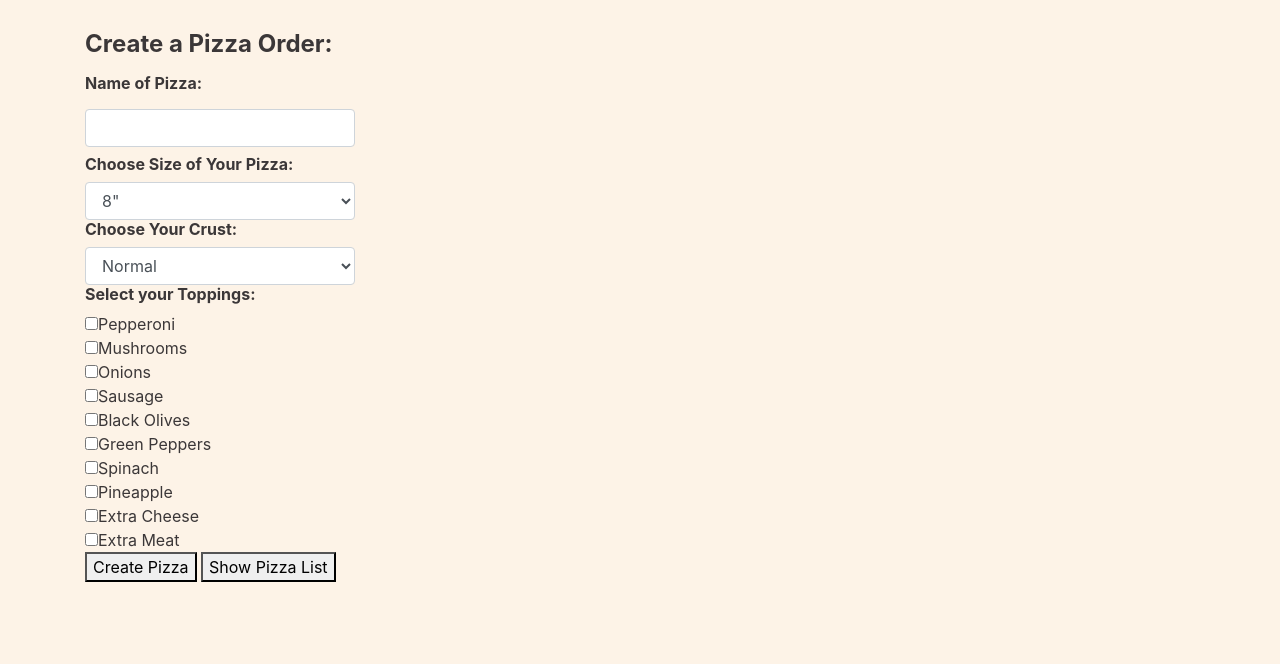
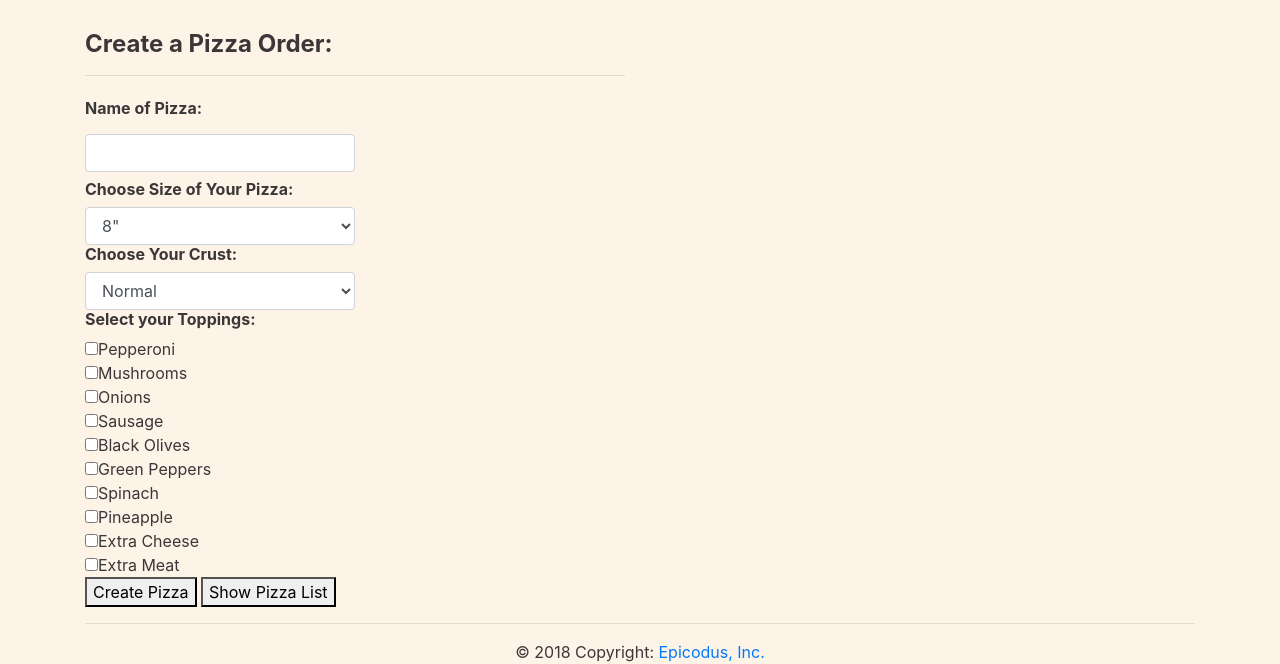
Before and after one commit to neumanna94/pizza, a plain HTML site: page index.html in a window 1280 px wide. Shown: the part 215-879 px from the top of the page. Before the commit the page ends 800 px from the top, so only its background shows below. Drawn offline with Linux system fonts and the light colour scheme.

Commit message:
Add footer and breaklines. Empty readme

```diff
--- a/css/styles.css
+++ b/css/styles.css
@@ -21,3 +21,6 @@ font-size: 400%;
 #results {
   display: none;
 }
+.footer {
+  text-align: center;
+}
--- a/index.html
+++ b/index.html
@@ -11,13 +11,12 @@
     <div class="container">
       <div class="jumbotron">
         <h2> Order a Pizza </h2>
-
       </div>
       <div class="row">
         <!---Create a Pizza Order Form col-md-6 ---->
         <div class="col-md-6">
           <form id ="pizzaForm">
-            <h4><strong>Create a Pizza Order:</strong><h4>
+            <h4><strong>Create a Pizza Order:</strong><h4><hr></hr>
             <label for="name"><h6><strong>Name of Pizza:</strong></h6></label>
             <input id="name" class="form-control" type="text">
             <h6><strong>Choose Size of Your Pizza:</strong></h6>
@@ -56,8 +55,9 @@
         </div>
 
       </div>
-
-    </div>
-
+      <div class="footer">
+        <hr></hr>
+        © 2018 Copyright: <a href="https://www.epicodus.com/what-to-expect/"> Epicodus, Inc. </a>
+      </div>
   </body>
 </html>
--- a/js/scripts.js
+++ b/js/scripts.js
@@ -18,25 +18,26 @@ Pizza.prototype.cost = function(){
 Pizza.prototype.toString = function(){
   return "<strong>Name:</strong> " + this.name + "<br>" + " <strong>Size:</strong> " + this.size + "<br>" + " <strong>Crust:</strong> " + this.crust + "<br>" + " <strong>Toppings:</strong> " + this.toppings.toString() + "<br>" + " <strong>Cost:</strong> " + this.cost();
 }
-
 function printMyPizzaOrders(){
   $("#results").text("");
-  $("#results").prepend("<h4><strong>" + "Pizza Order List:" + "</strong><h4>");
+  $("#results").prepend("<h4><strong>" + "Pizza Order List:" + "</strong><h4><hr></hr>");
   var resultString = "";
   var totalCost = 0;
   for(var i = 0; i < myPizzaOrders.length; i ++){
     resultString = "";
     resultString += myPizzaOrders[i].toString();
     totalCost += myPizzaOrders[i].cost();
-    $("#results").append("<p>" + resultString + "</p>");
+    $("#results").append("<p>" + resultString + "</p><hr></hr>");
   }
     $("#results").append("<h6><strong>" + "Total Cost: "+ "</strong></h6>" + totalCost);
 }
+
 $(document).ready(function(){
   $("#showResults").click(function(){
       $("#results").toggle();
       printMyPizzaOrders();
   });
+
   $("form#pizzaForm").submit(function(event) {
   event.preventDefault();
   var nameIn = $("#name").val();
@@ -49,6 +50,5 @@ $(document).ready(function(){
   });
   var newPizza = new Pizza(nameIn, sizeIn, crustIn,toppings);
   myPizzaOrders.push(newPizza);
-
   });
 });
```
Also changed, not shown: 1 other file.
